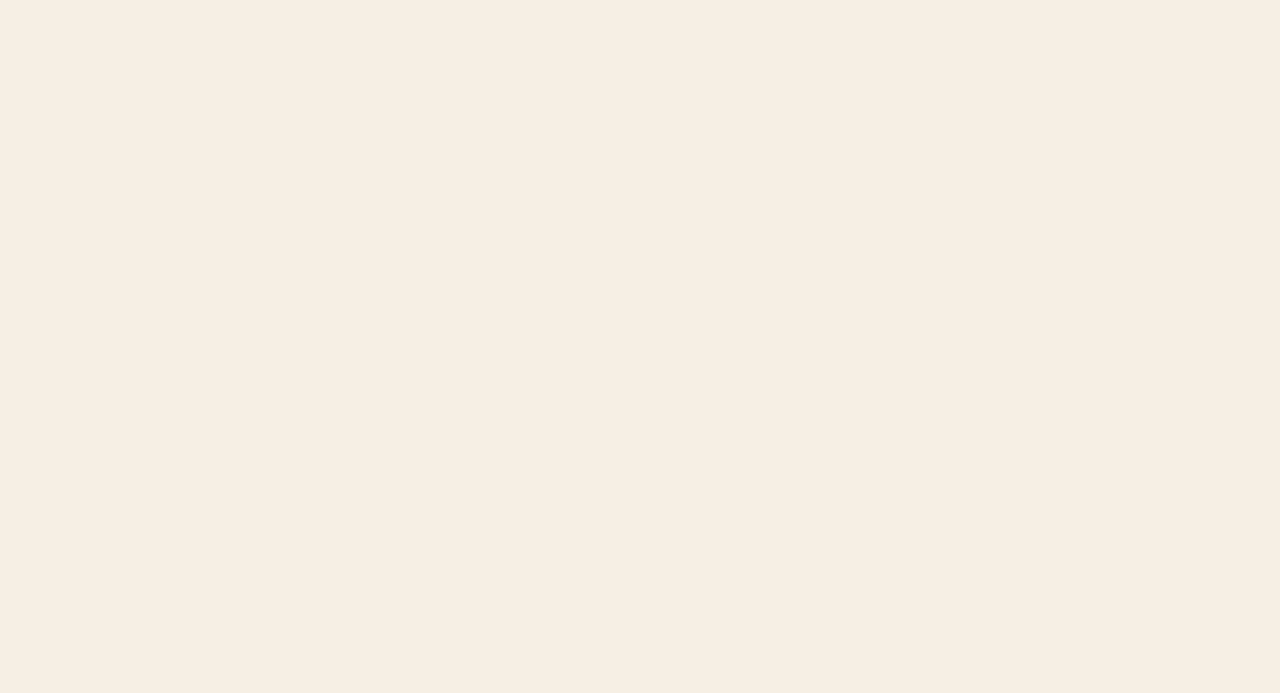
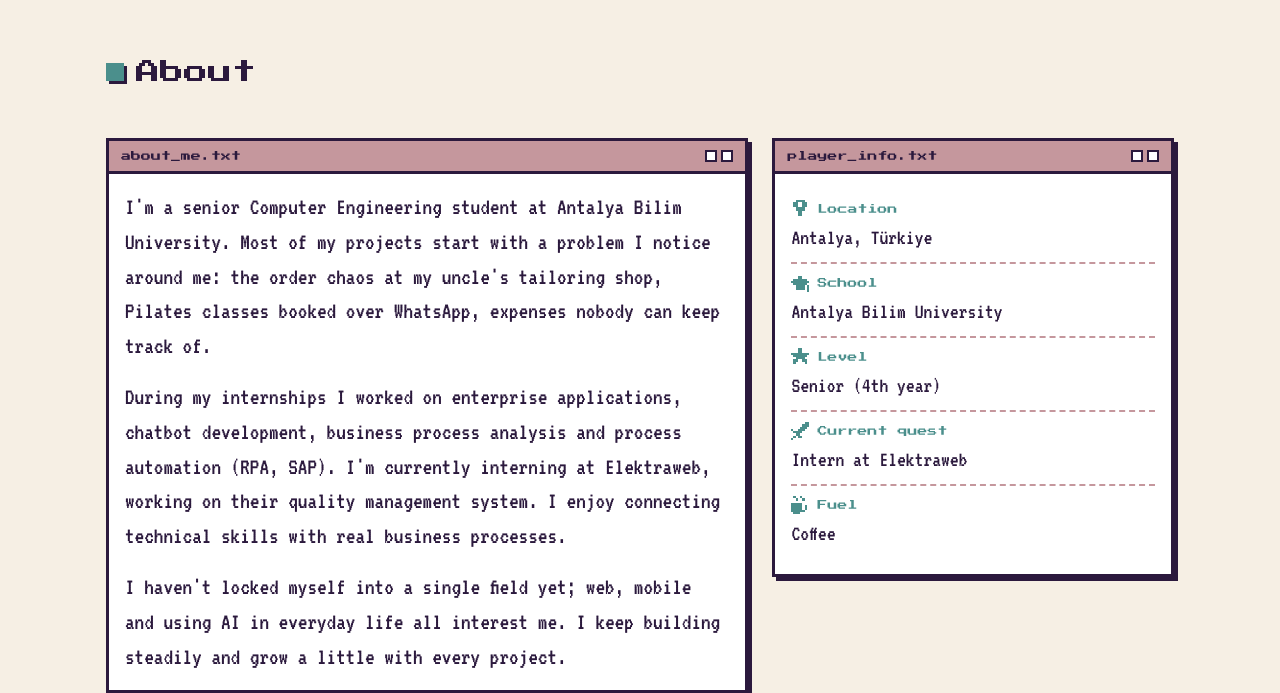
Before and after one commit to pinarkarakoyun/pinarkarakoyun.github.io, a React (Vite) app: page / in a window 1280 px wide. Shown: the part 764-1457 px from the top of the page. Before the commit the page ends 800 px from the top, so only its background shows below. Built offline with nearby package versions, Linux system fonts and the light colour scheme.

Commit message:
feat: add about section with player info card

```diff
--- a/src/App.jsx
+++ b/src/App.jsx
@@ -1,3 +1,4 @@
+import { About } from './components/About.jsx'
 import { Hero } from './components/Hero.jsx'
 import { Navbar } from './components/Navbar.jsx'
 
@@ -7,6 +8,7 @@ function App() {
       <Navbar />
       <main>
         <Hero />
+        <About />
       </main>
     </>
   )
--- /dev/null
+++ b/src/components/About.css
@@ -0,0 +1,49 @@
+.about {
+  display: grid;
+  grid-template-columns: minmax(0, 1.6fr) minmax(0, 1fr);
+  align-items: start;
+  gap: var(--space-md);
+}
+
+.about__text {
+  font-size: 1.5rem;
+  line-height: 1.45;
+}
+
+.about__text p:last-child {
+  margin-bottom: 0;
+}
+
+.about__facts {
+  margin: 0;
+}
+
+.about__fact {
+  padding: 0.6rem 0;
+  border-bottom: 2px dashed var(--color-titlebar);
+}
+
+.about__fact:last-child {
+  border-bottom: 0;
+}
+
+.about__fact dt {
+  display: flex;
+  align-items: center;
+  gap: 0.5rem;
+  font-family: var(--font-heading);
+  font-size: 0.625rem;
+  color: var(--color-accent);
+  margin-bottom: 0.25rem;
+}
+
+.about__fact dd {
+  margin: 0;
+  font-size: 1.375rem;
+}
+
+@media (max-width: 760px) {
+  .about {
+    grid-template-columns: 1fr;
+  }
+}
--- /dev/null
+++ b/src/components/About.jsx
@@ -0,0 +1,44 @@
+import { profile } from '../data/profile.js'
+import { useLanguage } from '../i18n/useLanguage.js'
+import { ui } from '../i18n/ui.js'
+import { PixelIcon } from './PixelIcon.jsx'
+import { WindowTitle } from './WindowTitle.jsx'
+import './About.css'
+
+export function About() {
+  const { t } = useLanguage()
+
+  return (
+    <section className="section" id="about" aria-labelledby="about-title">
+      <h2 className="section__title" id="about-title">
+        {t(ui.nav.about)}
+      </h2>
+
+      <div className="about">
+        <article className="window">
+          <WindowTitle>about_me.txt</WindowTitle>
+          <div className="window__body about__text">
+            {t(profile.about).map((paragraph) => (
+              <p key={paragraph}>{paragraph}</p>
+            ))}
+          </div>
+        </article>
+
+        <aside className="window">
+          <WindowTitle>player_info.txt</WindowTitle>
+          <dl className="window__body about__facts">
+            {profile.facts.map((fact) => (
+              <div className="about__fact" key={fact.icon}>
+                <dt>
+                  <PixelIcon name={fact.icon} size={18} />
+                  {t(fact.label)}
+                </dt>
+                <dd>{t(fact.value)}</dd>
+              </div>
+            ))}
+          </dl>
+        </aside>
+      </div>
+    </section>
+  )
+}
--- a/src/components/Hero.jsx
+++ b/src/components/Hero.jsx
@@ -3,6 +3,7 @@ import { useLanguage } from '../i18n/useLanguage.js'
 import { ui } from '../i18n/ui.js'
 import { Avatar } from './avatar/Avatar.jsx'
 import { WalkingCat } from './cat/WalkingCat.jsx'
+import { WindowTitle } from './WindowTitle.jsx'
 import './Hero.css'
 
 export function Hero() {
@@ -29,13 +30,7 @@ export function Hero() {
       </div>
 
       <div className="window hero__avatar">
-        <div className="window__titlebar">
-          player_01.png
-          <span className="window__controls" aria-hidden="true">
-            <span />
-            <span />
-          </span>
-        </div>
+        <WindowTitle>player_01.png</WindowTitle>
         <div className="hero__avatar-body">
           <div className="hero__scene">
             <Avatar title={t(ui.hero.avatarAlt)} />
--- a/src/components/Navbar.jsx
+++ b/src/components/Navbar.jsx
@@ -4,6 +4,7 @@ import { ui } from '../i18n/ui.js'
 import { LanguageToggle } from './LanguageToggle.jsx'
 import { PixelIcon } from './PixelIcon.jsx'
 import { ThemeToggle } from './ThemeToggle.jsx'
+import { WindowTitle } from './WindowTitle.jsx'
 import './Navbar.css'
 
 // Menüdeki bölümler: id, sayfadaki <section id="..."> ile eşleşir
@@ -60,13 +61,7 @@ export function Navbar() {
 
       {menuOpen && (
         <nav id="mobile-menu" aria-label={t(ui.menu.main)} className="window navbar__mobile">
-          <div className="window__titlebar">
-            {t(ui.menu.title)}
-            <span className="window__controls" aria-hidden="true">
-              <span />
-              <span />
-            </span>
-          </div>
+          <WindowTitle>{t(ui.menu.title)}</WindowTitle>
           <ul className="navbar__mobile-links">{links}</ul>
         </nav>
       )}
--- a/src/components/PixelIcon.jsx
+++ b/src/components/PixelIcon.jsx
@@ -32,6 +32,56 @@ const icons = {
     '........',
     '........',
   ],
+  pin: [
+    '..####..',
+    '.##..##.',
+    '.##..##.',
+    '..####..',
+    '..####..',
+    '...##...',
+    '...##...',
+    '........',
+  ],
+  cap: [
+    '........',
+    '...##...',
+    '.######.',
+    '########',
+    '.######.',
+    '..####.#',
+    '..####.#',
+    '.......#',
+  ],
+  star: [
+    '...##...',
+    '...##...',
+    '########',
+    '.######.',
+    '..####..',
+    '.##..##.',
+    '.#....#.',
+    '........',
+  ],
+  sword: [
+    '......##',
+    '.....###',
+    '....###.',
+    '#..###..',
+    '.####...',
+    '..##....',
+    '.#.##...',
+    '#.......',
+  ],
+  cup: [
+    '.#..#...',
+    '..#..#..',
+    '........',
+    '#####...',
+    '#####.#.',
+    '#####.#.',
+    '######..',
+    '.###....',
+  ],
   close: [
     '#......#',
     '.#....#.',
--- /dev/null
+++ b/src/components/WindowTitle.jsx
@@ -0,0 +1,12 @@
+// Win95 tarzı pencerenin başlık çubuğu: dosya adı + süs düğmeleri.
+export function WindowTitle({ children }) {
+  return (
+    <div className="window__titlebar">
+      {children}
+      <span className="window__controls" aria-hidden="true">
+        <span />
+        <span />
+      </span>
+    </div>
+  )
+}
--- a/src/data/profile.js
+++ b/src/data/profile.js
@@ -24,6 +24,14 @@ export const profile = {
     ],
   },
   location: { tr: 'Antalya, Türkiye', en: 'Antalya, Türkiye' },
+  // Hakkımda bölümündeki karakter kartı. icon: PixelIcon'daki ikon adı
+  facts: [
+    { icon: 'pin', label: { tr: 'Konum', en: 'Location' }, value: { tr: 'Antalya, Türkiye', en: 'Antalya, Türkiye' } },
+    { icon: 'cap', label: { tr: 'Okul', en: 'School' }, value: { tr: 'Antalya Bilim Üniversitesi', en: 'Antalya Bilim University' } },
+    { icon: 'star', label: { tr: 'Seviye', en: 'Level' }, value: { tr: '4. sınıf', en: 'Senior (4th year)' } },
+    { icon: 'sword', label: { tr: 'Şu an', en: 'Current quest' }, value: { tr: 'Elektraweb stajyeri', en: 'Intern at Elektraweb' } },
+    { icon: 'cup', label: { tr: 'Yakıt', en: 'Fuel' }, value: { tr: 'Kahve', en: 'Coffee' } },
+  ],
   links: {
     email: 'pinarkarakoyun7@hotmail.com',
     github: 'https://github.com/pinarkarakoyun',
--- a/src/styles/components.css
+++ b/src/styles/components.css
@@ -1,4 +1,28 @@
 /* Sitenin birçok yerinde tekrar kullanılan piksel arayüz parçaları */
+
+/* ---------- Sayfa bölümleri ---------- */
+.section {
+  max-width: var(--content-width);
+  margin: 0 auto;
+  padding: var(--space-xl) var(--space-sm) 0;
+  scroll-margin-top: 4rem; /* sabit navbar başlığı örtmesin */
+}
+
+.section__title {
+  display: flex;
+  align-items: center;
+  gap: 0.75rem;
+  margin-bottom: var(--space-lg);
+}
+
+/* Başlığın önündeki küçük neon kare */
+.section__title::before {
+  content: '';
+  width: 0.75em;
+  height: 0.75em;
+  background: var(--color-accent);
+  box-shadow: 3px 3px 0 var(--color-shadow);
+}
 
 /* ---------- Win95 tarzı pencere ---------- */
 .window {
```
